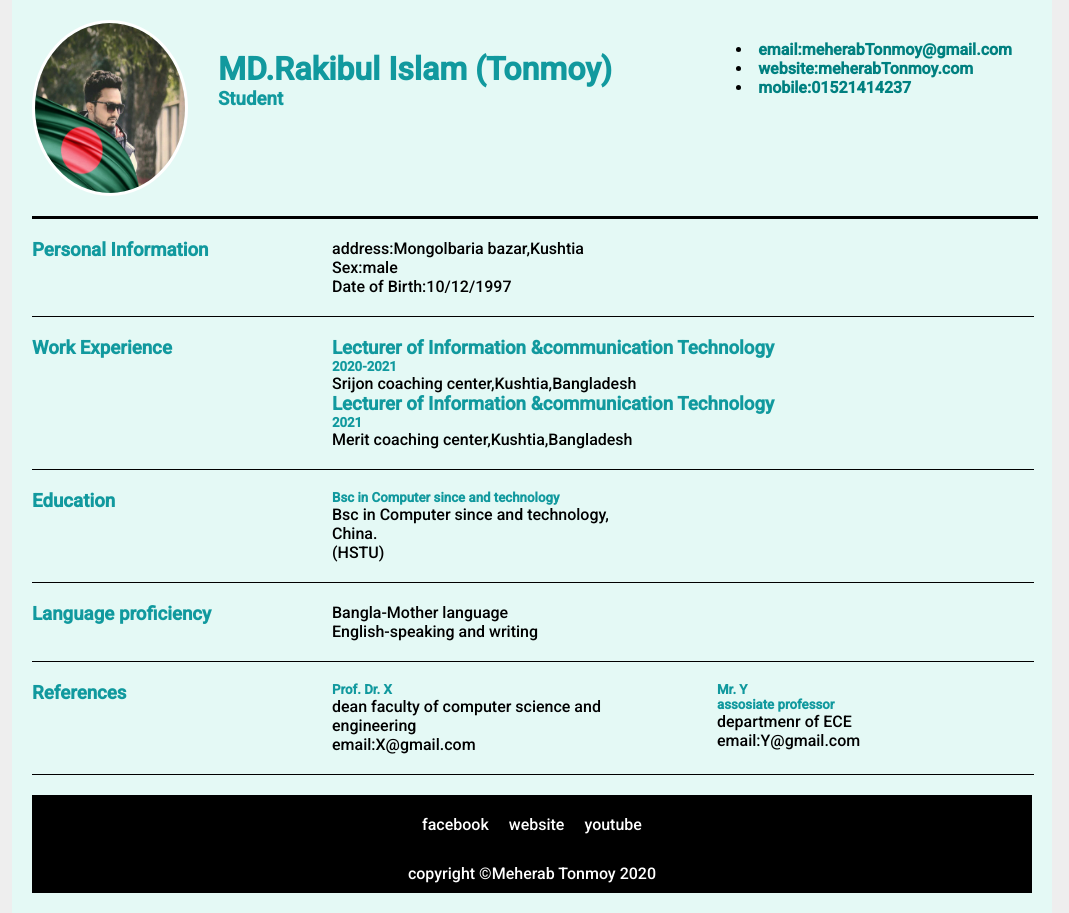
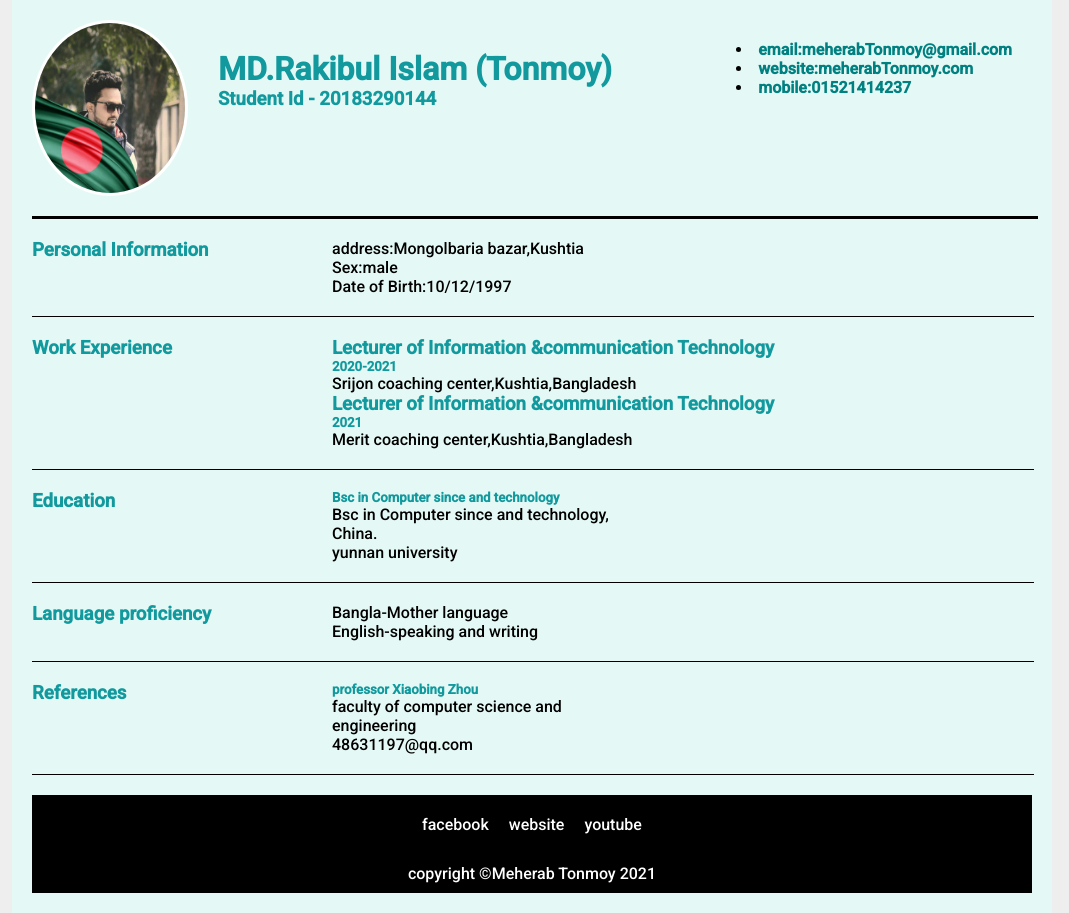
Before and after one commit to sajjadhussains/tomy-cv, a plain HTML site: page index.html in a window 1280 px wide. Shown: the whole page, without its empty margins (108-1177 px from the left). Drawn offline with Linux system fonts and the light colour scheme.

Commit message:
something changed

```diff
--- a/index.html
+++ b/index.html
@@ -16,7 +16,7 @@
         <div class="header-bio">
             <h1>MD.Rakibul Islam (Tonmoy)
             </h1>
-            <h3>Student</h3>
+            <h3>Student Id - 20183290144</h3>
         </div>
         <div class="header-contact">
             <li><a href="#">email:meherabTonmoy@gmail.com</a></li>
@@ -77,7 +77,7 @@
                     <h5>Bsc in Computer since and technology</h5>
                     <p>Bsc in Computer since and technology,</p>
                     <p>China.</p>
-                    <p>(HSTU)</p>
+                    <p>yunnan university</p>
                    </div>
                    <div class="edu-right">
 
@@ -119,15 +119,12 @@
                 </div>
                 <div class="right-div">
                    <div class="edu-left">
-                    <h5>Prof. Dr. X</h5>
-                   <p>dean faculty of computer science and engineering</p>
-                   <p>email:X@gmail.com</p>
+                    <h5>professor Xiaobing Zhou</h5>
+                   <p>faculty of computer science and engineering</p>
+                   <p>48631197@qq.com</p>
                    </div>
                    <div class="edu-right">
-                    <h5>Mr. Y</h5>
-                    <h5>assosiate professor</h5>
-                    <p>departmenr of ECE</p>
-                    <p>email:Y@gmail.com</p>
+
                 </div>
                 </div>
             </div>
@@ -144,7 +141,7 @@
             <a href="#">website</a>
             <a href="#">youtube</a>
         </div>
-        <p>copyright &copy;Meherab Tonmoy 2020</p>
+        <p>copyright &copy;Meherab Tonmoy 2021</p>
     </footer>
    </div>
    <!container end!>
```
